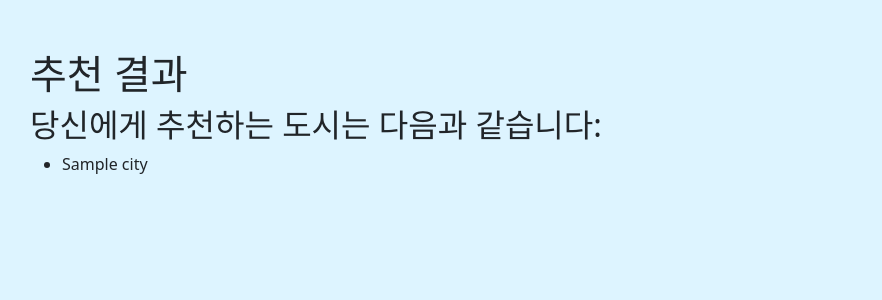
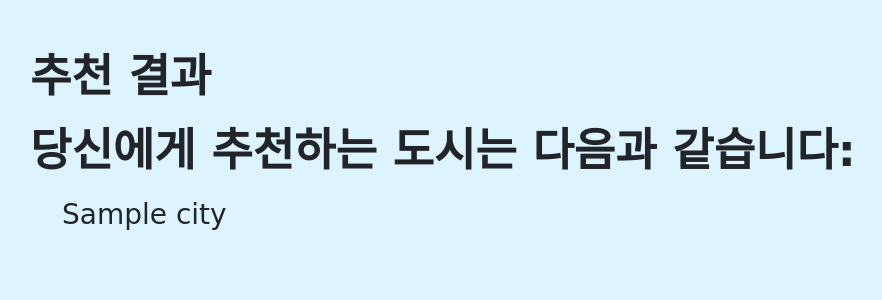
Before and after one commit to TellMeRodi/Rodi_Service, a Django app: template Researches/templates/result.html in a window 1280 px wide. Shown: the top 300 px of the page, without its empty margins (52-934 px from the left). Run offline with Django 4.2, Linux system fonts and the light colour scheme; the template is opened without the code that fills it: most values are stand-ins (such as "Sample title", 1, 10 or a date in 2020); some libraries are stand-ins or nearby versions; some web fonts are replaced.

Commit message:
결과 글꼴변경

```diff
--- a/Researches/templates/result.html
+++ b/Researches/templates/result.html
@@ -2,20 +2,20 @@
 {% load static %}
 {% block body %}
 
-    <h1>추천 결과</h1>
+    <h1 class="Dovemayo_gothic" style="margin-bottom: 20px; font-size: 45px; font-weight: bold;">추천 결과</h1>
     {% if recommendations %}
-    <h2>당신에게 추천하는 도시는 다음과 같습니다:</h2>
-    <ul>
-        {% for city in recommendations %}
-        <li>{{ city }}</li>
-        {% endfor %}
-    </ul>
+        <h2 class="Dovemayo_gothic" style="margin-bottom: 20px; font-size: 45px; font-weight: bold;">당신에게 추천하는 도시는 다음과 같습니다:</h2>
+        <ul class="Dovemayo_gothic">
+            {% for city in recommendations %}
+                <h3>{{ city }}</h3>
+            {% endfor %}
+        </ul>
     {% else %}
-    <p>추천할 도시를 찾을 수 없습니다.</p>
+        <p>추천할 도시를 찾을 수 없습니다.</p>
     {% endif %}
 
     {% if error %}
-    <p>오류: {{ error }}</p>
+        <p>오류: {{ error }}</p>
     {% endif %}
 
 {% endblock %}
```
